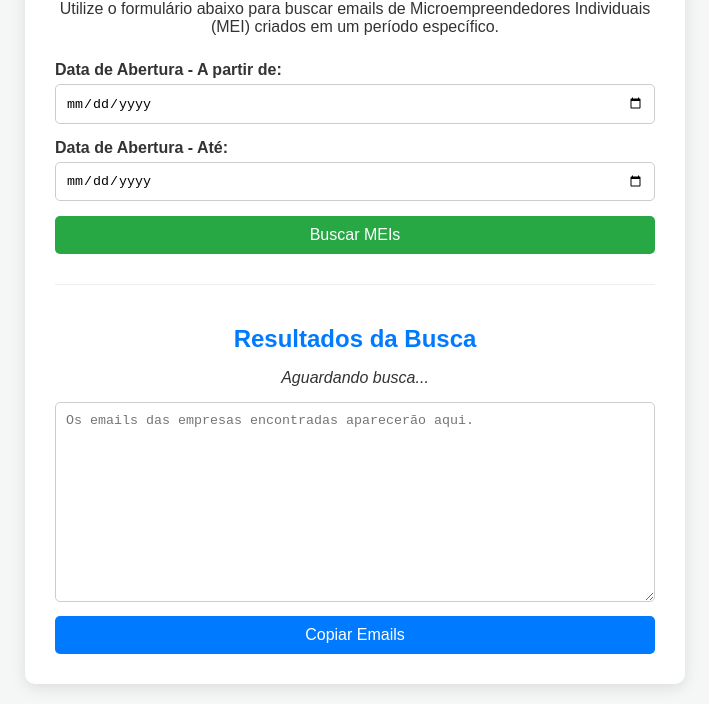
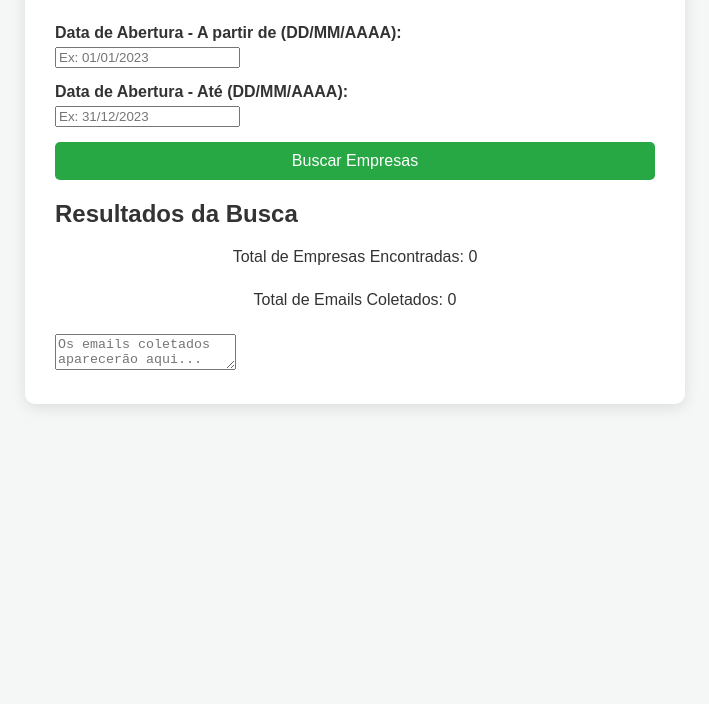
Before and after one commit to payments-shop/puxar, a plain HTML site: page index.html in a window 1280 px wide. Shown: the part 165-869 px from the top of the page, without its empty margins (285-994 px from the left). After the commit the page ends 840 px from the top, so only its background shows below. Drawn offline with Linux system fonts and the light colour scheme.

Commit message:
Update index.html

```diff
--- a/index.html
+++ b/index.html
@@ -3,31 +3,36 @@
 <head>
     <meta charset="UTF-8">
     <meta name="viewport" content="width=device-width, initial-scale=1.0">
-    <title>Busca de MEIs por Data - CNPJLeads</title>
+    <title>CNPJLeads - Busca de MEIs por Data</title>
     <link rel="stylesheet" href="style.css">
 </head>
 <body>
     <div class="container">
-        <h1>Buscar Empresas MEI por Data de Abertura</h1>
-        <p>Utilize o formulário abaixo para buscar emails de Microempreendedores Individuais (MEI) criados em um período específico.</p>
+        <h1>Busca de Emails de MEIs por Data</h1>
+        <p>Utilize o formulário abaixo para buscar empresas MEI criadas em um período específico.</p>
 
-        <form id="search-form">
+        <form id="searchForm">
             <div class="form-group">
-                <label for="date-from">Data de Abertura - A partir de:</label>
-                <input type="date" id="date-from" required>
+                <label for="dateFrom">Data de Abertura - A partir de (DD/MM/AAAA):</label>
+                <input type="text" id="dateFrom" placeholder="Ex: 01/01/2023" required>
             </div>
             <div class="form-group">
-                <label for="date-to">Data de Abertura - Até:</label>
-                <input type="date" id="date-to" required>
+                <label for="dateTo">Data de Abertura - Até (DD/MM/AAAA):</label>
+                <input type="text" id="dateTo" placeholder="Ex: 31/12/2023" required>
             </div>
-            <button type="submit" id="search-button">Buscar MEIs</button>
+            <button type="submit" id="searchButton">Buscar Empresas</button>
         </form>
 
-        <div id="results-area" class="results-area">
+        <div id="statusMessage" class="message"></div>
+
+        <div class="results-container">
             <h2>Resultados da Busca</h2>
-            <p id="status-message">Aguardando busca...</p>
-            <textarea id="email-list" readonly placeholder="Os emails das empresas encontradas aparecerão aqui."></textarea>
-            <button id="copy-button" disabled>Copiar Emails</button>
+            <p id="totalResults">Total de Empresas Encontradas: 0</p>
+            <p id="totalEmails">Total de Emails Coletados: 0</p>
+            <button id="downloadButton" style="display: none;">Baixar Lista de Emails (.txt)</button>
+            <div class="email-list-wrapper">
+                <textarea id="emailList" readonly placeholder="Os emails coletados aparecerão aqui..."></textarea>
+            </div>
         </div>
     </div>
 
```
